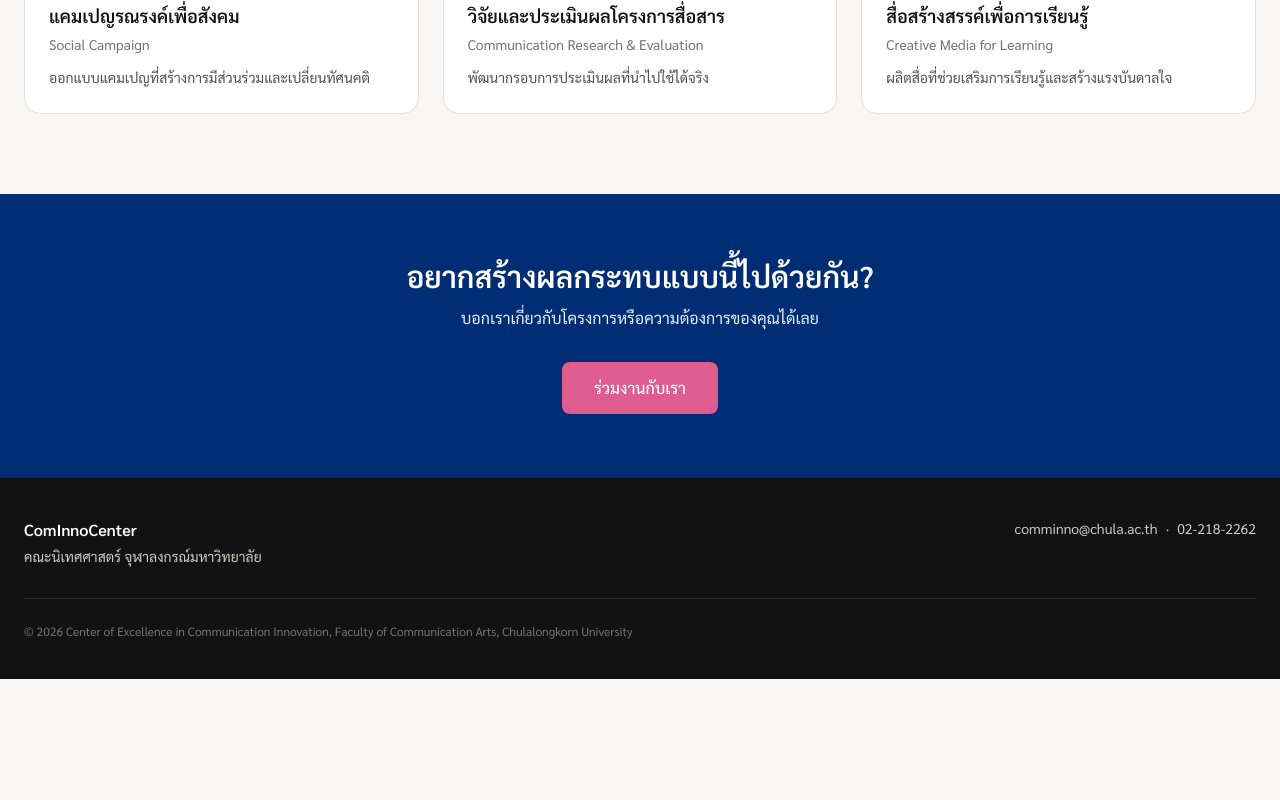
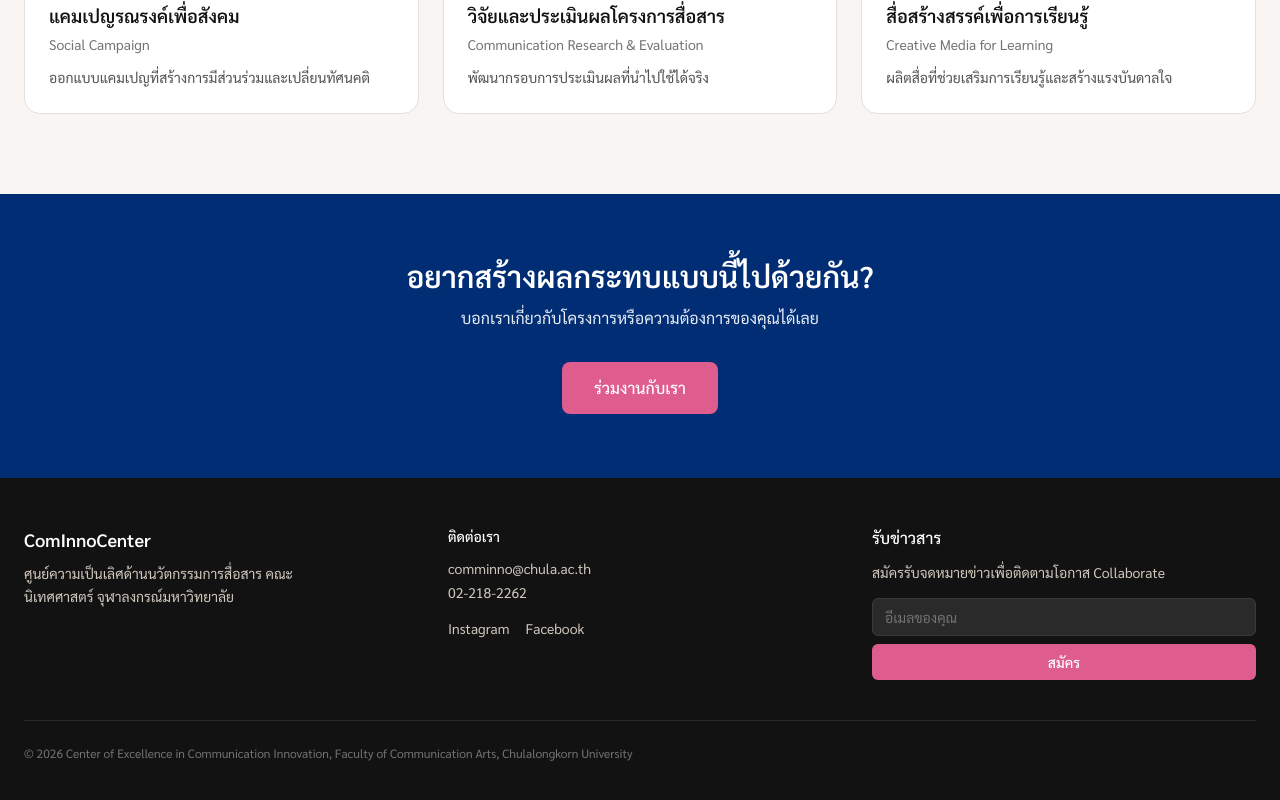
Before and after one commit to smithboon-thailand/cominnocenter-website, a Next.js app: page /impact in a window 1280 px wide. Shown: the part 1096-1896 px from the top of the page. Before the commit the page ends 1775 px from the top, so only its background shows below. Built offline with nearby package versions, Linux system fonts and the light colour scheme.

Commit message:
Polish Impact page with shared Header/Footer

```diff
--- a/src/app/impact/page.tsx
+++ b/src/app/impact/page.tsx
@@ -1,5 +1,7 @@
 import Image from "next/image";
 import Link from "next/link";
+import Header from "@/components/Header";
+import Footer from "@/components/Footer";
 
 const projects = [
   {
@@ -61,43 +63,8 @@ const projects = [
 export default function ImpactPage() {
   return (
     <div className="min-h-screen">
-      {/* Navigation */}
-      <header className="sticky top-0 z-50 bg-neutral-50/90 backdrop-blur-md border-b border-neutral-200">
-        <div className="max-w-7xl mx-auto px-6 h-20 flex items-center justify-between">
-          <Link href="/" className="text-xl font-semibold tracking-tight text-blue-700">
-            ComInnoCenter
-          </Link>
+      <Header active="impact" />
 
-          <nav className="hidden md:flex items-center gap-8 text-sm font-medium text-neutral-700">
-            <Link href="/about" className="hover:text-pink-500 transition-colors">
-              เกี่ยวกับเรา
-            </Link>
-            <Link href="/expertise" className="hover:text-pink-500 transition-colors">
-              ความเชี่ยวชาญ
-            </Link>
-            <Link href="/impact" className="text-pink-500 font-semibold">
-              ผลงาน
-            </Link>
-            <Link href="/collaborate" className="hover:text-pink-500 transition-colors">
-              ร่วมงานกับเรา
-            </Link>
-          </nav>
-
-          <div className="flex items-center gap-4">
-            <button className="text-sm font-medium text-neutral-600 hover:text-blue-700">
-              EN
-            </button>
-            <Link
-              href="/collaborate"
-              className="hidden sm:inline-flex items-center px-5 py-2.5 rounded-lg bg-pink-500 text-white text-sm font-medium hover:bg-pink-600 transition-colors"
-            >
-              ร่วมงานกับเรา
-            </Link>
-          </div>
-        </div>
-      </header>
-
-      {/* Hero */}
       <section className="max-w-7xl mx-auto px-6 pt-20 pb-12 md:pt-28 md:pb-16">
         <div className="max-w-3xl">
           <h1 className="text-4xl md:text-5xl lg:text-6xl font-bold tracking-tight text-neutral-900">
@@ -110,7 +77,6 @@ export default function ImpactPage() {
         </div>
       </section>
 
-      {/* Projects Grid */}
       <section className="max-w-7xl mx-auto px-6 pb-20">
         <div className="grid grid-cols-1 md:grid-cols-2 lg:grid-cols-3 gap-6">
           {projects.map((project) => (
@@ -144,7 +110,6 @@ export default function ImpactPage() {
         </div>
       </section>
 
-      {/* CTA */}
       <section className="bg-blue-700 text-white">
         <div className="max-w-7xl mx-auto px-6 py-16 text-center">
           <h2 className="text-2xl md:text-3xl font-semibold">
@@ -162,30 +127,7 @@ export default function ImpactPage() {
         </div>
       </section>
 
-      {/* Footer */}
-      <footer className="bg-neutral-900 text-neutral-300">
-        <div className="max-w-7xl mx-auto px-6 py-10">
-          <div className="flex flex-col md:flex-row justify-between gap-6">
-            <div>
-              <div className="text-white font-semibold">ComInnoCenter</div>
-              <p className="mt-1 text-sm">คณะนิเทศศาสตร์ จุฬาลงกรณ์มหาวิทยาลัย</p>
-            </div>
-            <div className="text-sm">
-              <a href="mailto:comminno@chula.ac.th" className="hover:text-pink-400">
-                comminno@chula.ac.th
-              </a>
-              <span className="mx-2">·</span>
-              <a href="tel:022182262" className="hover:text-pink-400">
-                02-218-2262
-              </a>
-            </div>
-          </div>
-          <div className="mt-8 pt-6 border-t border-neutral-800 text-xs text-neutral-500">
-            © {new Date().getFullYear()} Center of Excellence in Communication Innovation,
-            Faculty of Communication Arts, Chulalongkorn University
-          </div>
-        </div>
-      </footer>
+      <Footer />
     </div>
   );
 }
```
